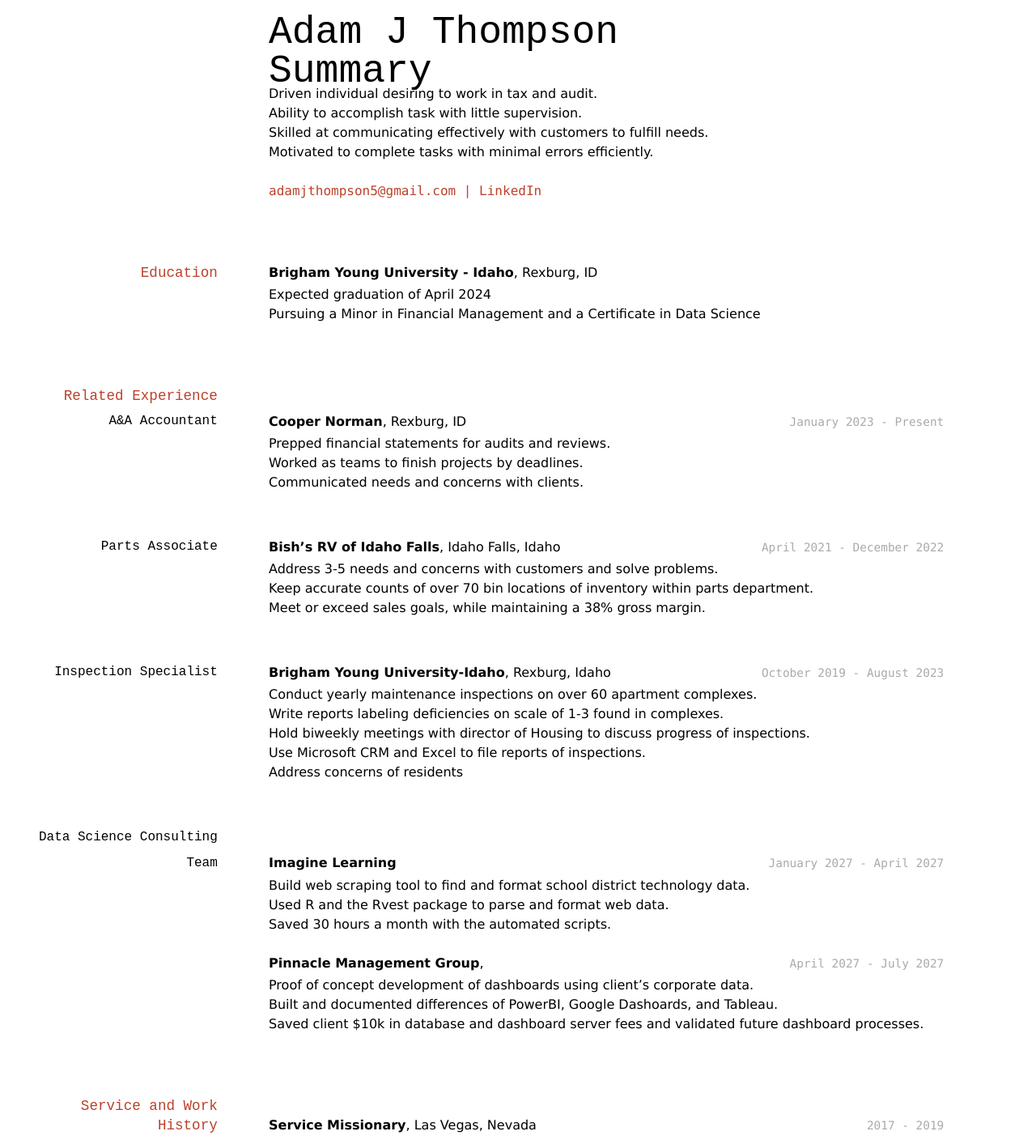
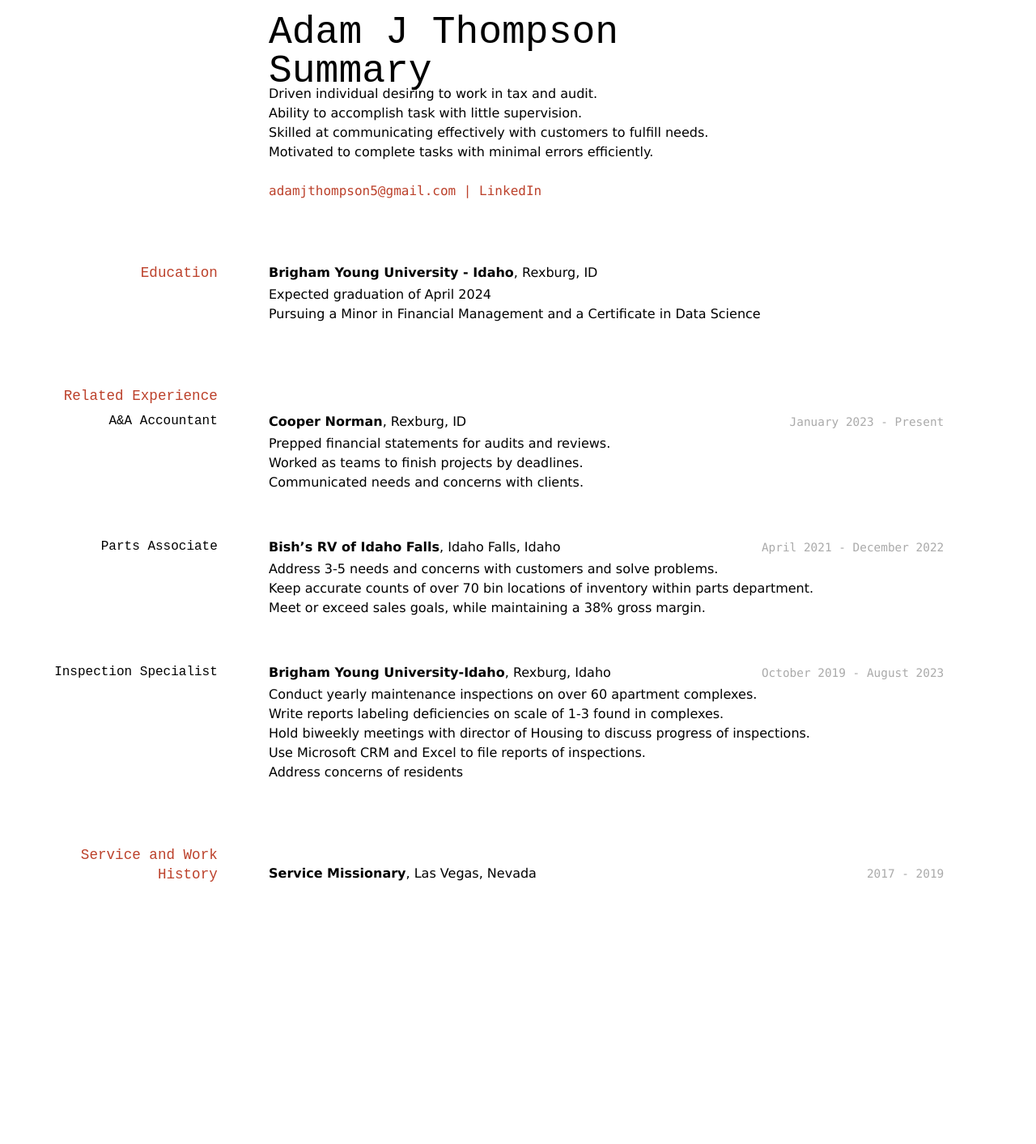
Before and after one commit to AdamJThom/Thompson-resume, a Jekyll site: the page built from docs/index.md, in a window 1280 px wide. Shown: the whole page at 81% size. Built offline with Jekyll 4.4.1, drawn with Linux system fonts in a browser that asks for light colours; after the commit the page ends 1102 px from its top, so only the background shows below that.

Commit message:
Update index.md

```diff
--- a/docs/index.md
+++ b/docs/index.md
@@ -55,23 +55,6 @@ __Brigham Young University-Idaho__, Rexburg, Idaho
 - Use Microsoft CRM and Excel to file reports of inspections.
 - Address concerns of residents
 
-### Data Science Consulting Team
-
-`January 2027 - April 2027`
-__Imagine Learning__
-
-- Build web scraping tool to find and format school district technology data.
-- Used R and the Rvest package to parse and format web data.
-- Saved 30 hours a month with the automated scripts.
-
-`April 2027 - July 2027`
-__Pinnacle Management Group__,
-
-- Proof of concept development of dashboards using client's corporate data.
-- Built and documented differences of PowerBI, Google Dashoards, and Tableau.
-- Saved client $10k in database and dashboard server fees and validated future dashboard processes.
-
-
 ## Service and Work History
 
 `2017 - 2019`
```
